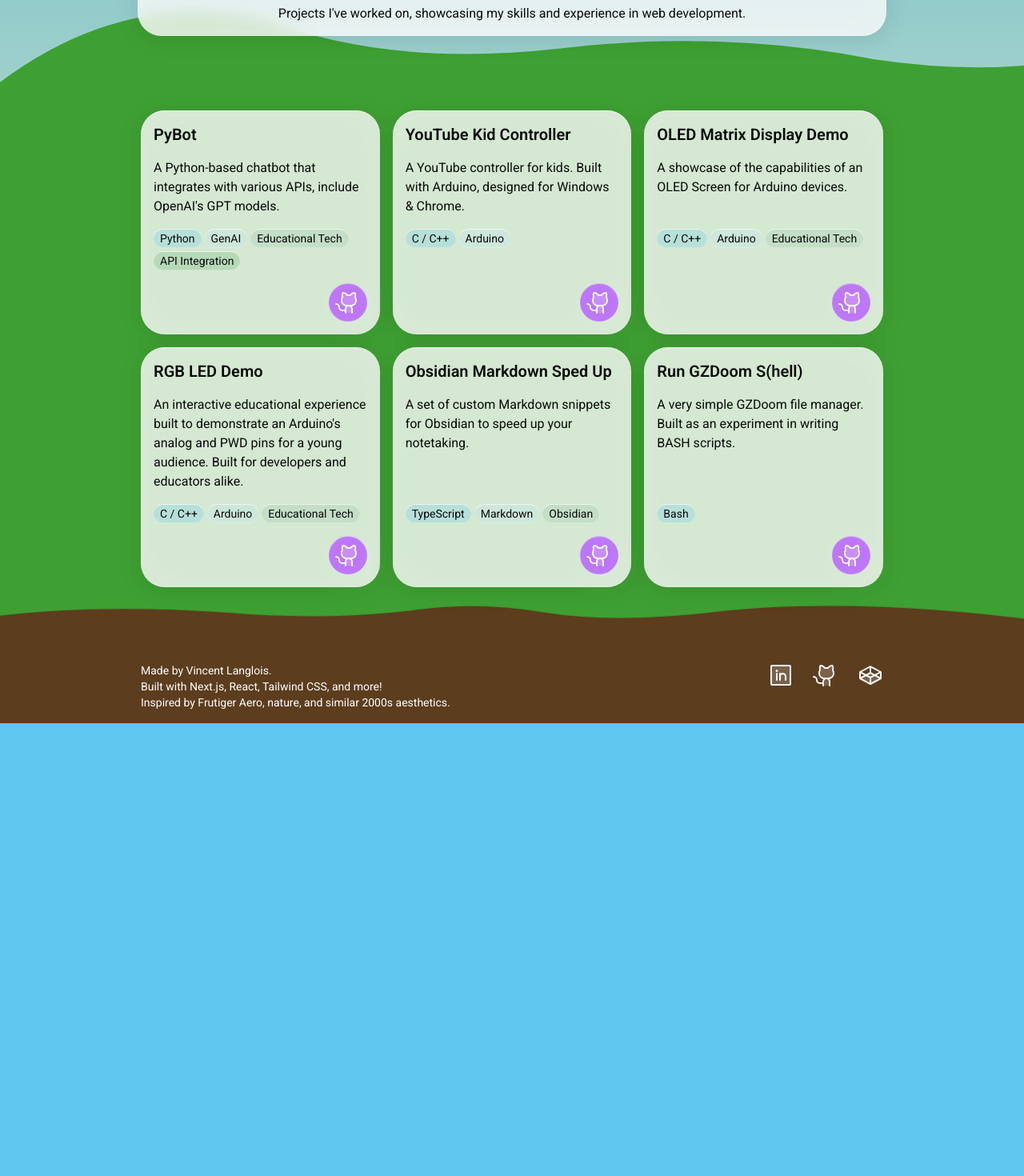
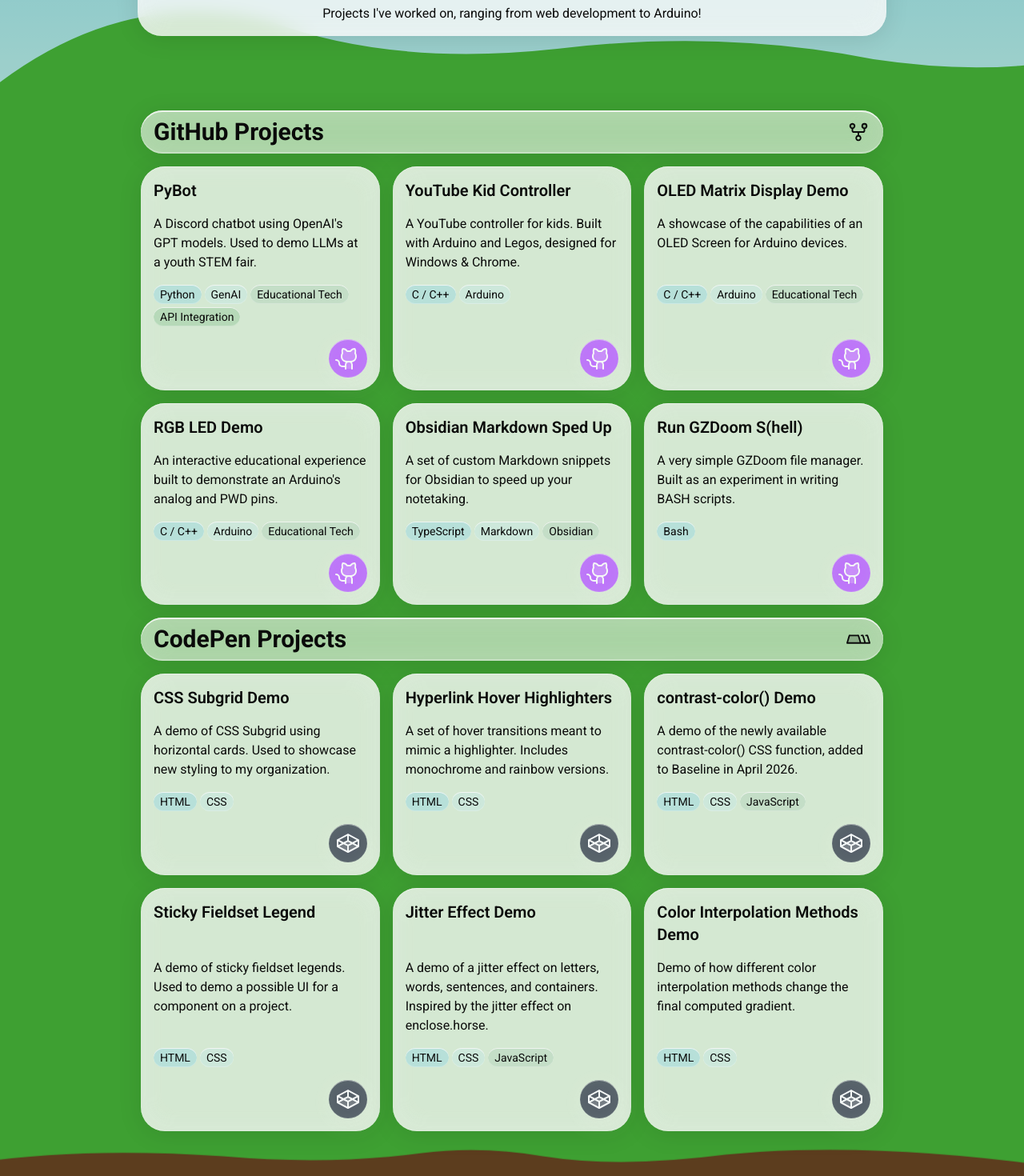
Before and after one commit to vtlanglois/portfolio-v2, a Next.js app: page /projects in a window 1280 px wide. Shown: the part 180-1650 px from the top of the page at 80% size. Before the commit the page ends 1084 px from the top, so only its background shows below. Built offline with nearby package versions, Linux system fonts and the light colour scheme.

Commit message:
feat: added CodePen projects

```diff
--- a/src/app/projects/page.tsx
+++ b/src/app/projects/page.tsx
@@ -14,8 +14,8 @@ export default function ProjectsPage() {
               Projects
             </h1>
             <p>
-              Projects I&apos;ve worked on, showcasing my skills and experience in
-              web development.
+              Projects I&apos;ve worked on, ranging from web development to
+              Arduino!
             </p>
           </Card>
         </Stack>
--- a/src/components/sections/ProjectsGrid.tsx
+++ b/src/components/sections/ProjectsGrid.tsx
@@ -1,15 +1,24 @@
-import projects from "@/data/projects";
+import projects, { codePenDemos } from "@/data/projects";
 import { ProjectItem } from "@/types/projectTypes";
 import Container from "../ui/Container";
 import ProjectCard from "../ui/ProjectCard";
 import Section from "../ui/Section";
 import Stack from "../ui/Stack";
+import Card from "../ui/Card";
+import { TabsIcon, GitForkIcon } from "@phosphor-icons/react/dist/ssr";
 
-export default function Projects() {
+export default function ProjectsGrid() {
   return (
     <Section id="projects" sectionNumber={1}>
       <Container>
         <Stack>
+          <Card
+            variation="heading"
+            className="flex flex-row flex-wrap items-center justify-between"
+          >
+            <h2 className="text-3xl font-bold leading-none">GitHub Projects</h2>
+            <GitForkIcon size={30} weight="duotone" />
+          </Card>
           <div className="grid grid-rows-1 lg:grid-cols-3 gap-4">
             {projects.map((project: ProjectItem) => (
               <ProjectCard
@@ -23,6 +32,28 @@ export default function Projects() {
               />
             ))}
           </div>
+          <Card
+            variation="heading"
+            className="flex flex-row flex-wrap items-center justify-between"
+          >
+            <h2 className="text-3xl font-bold leading-none">
+              CodePen Projects
+            </h2>
+            <TabsIcon size={30} weight="duotone" />
+          </Card>
+          <div className="grid grid-rows-1 lg:grid-cols-3 gap-4">
+            {codePenDemos.map((demo: ProjectItem) => (
+              <ProjectCard
+                key={demo.id}
+                title={demo.name}
+                summary={demo.summary}
+                tags={demo.tags}
+                link={demo.externalUrl}
+                altText={demo.linkAltText}
+                className="row-span-4 grid grid-rows-subgrid"
+              />
+            ))}
+          </div>
         </Stack>
       </Container>
     </Section>
--- /dev/null
+++ b/src/components/ui/CodePenLink.tsx
@@ -0,0 +1,23 @@
+import { CodepenLogoIcon } from "@phosphor-icons/react/dist/ssr";
+import Orb from "./Orb";
+
+export default function CodePenLink({
+  href,
+  alt,
+}: {
+  href: string;
+  alt: string;
+}) {
+  return (
+    <Orb
+      tag="a"
+      href={href}
+      target="_blank"
+      rel="noopener noreferrer"
+      className="bg-gray-800 hover:bg-gray-900"
+      title={alt}
+    >
+      <CodepenLogoIcon size={32} weight="duotone" className="text-slate-50 " />
+    </Orb>
+  );
+}
--- a/src/components/ui/ProjectCard.tsx
+++ b/src/components/ui/ProjectCard.tsx
@@ -2,6 +2,7 @@ import { TagItem } from "@/types/tagTypes";
 import Card from "./Card";
 import TagList from "./TagList";
 import GitHubLink from "./GitHubLink";
+import CodePenLink from "./CodePenLink";
 
 export default function ProjectCard({
   title,
@@ -24,7 +25,11 @@ export default function ProjectCard({
       <p>{summary}</p>
       <TagList labelledBy="skills-tag-label" tags={tags} />
       <div className="text-end">
-        <GitHubLink href={link} alt={altText} />
+        {link.includes("github") ? (
+          <GitHubLink href={link} alt={altText} />
+        ) : (
+          <CodePenLink href={link} alt={altText} />
+        )}
       </div>
     </Card>
   );
--- a/src/data/projects.ts
+++ b/src/data/projects.ts
@@ -24,7 +24,7 @@ export const youtubeKidControllerProject: ProjectItem = {
   id: "youtube-kid-controller",
   name: "YouTube Kid Controller",
   summary:
-    "A YouTube controller for kids. Built with Arduino, designed for Windows & Chrome.",
+    "A YouTube controller for kids. Built with Arduino and Legos, designed for Windows & Chrome.",
   tags: [TAGS.c, TAGS.arduino],
   externalUrl: "https://github.com/vtlanglois/ArduinoKidController-I341",
   linkAltText: "Link to YouTube Kid Controller on GitHub",
@@ -44,7 +44,7 @@ export const rgbLEDDemoProject: ProjectItem = {
   id: "rgb-led-demo",
   name: "RGB LED Demo",
   summary:
-    "An interactive educational experience built to demonstrate an Arduino's analog and PWD pins for a young audience. Built for developers and educators alike.",
+    "An interactive educational experience built to demonstrate an Arduino's analog and PWD pins.",
   tags: [TAGS.c, TAGS.arduino, TAGS.educationTech],
   externalUrl: "https://github.com/vtlanglois/RGB_LED_Dials",
   linkAltText: "Link to RGB LED Demo on GitHub",
@@ -54,7 +54,7 @@ export const pybotProject: ProjectItem = {
   id: "pybot",
   name: "PyBot",
   summary:
-    "A Python-based chatbot that integrates with various APIs, include OpenAI's GPT models.",
+    "A Discord chatbot using OpenAI's GPT models. Used to demo LLMs at a youth STEM fair.",
   tags: [TAGS.python, TAGS.genai, TAGS.educationTech, TAGS.apiIntegration],
   externalUrl: "https://github.com/vtlanglois/PyBot",
   linkAltText: "Link to PyBot on GitHub",
@@ -73,16 +73,86 @@ export const runGZDoomProject: ProjectItem = {
 export const obsidianMarkdownSpedUpProject: ProjectItem = {
   id: "obsidian-sped-up",
   name: "Obsidian Markdown Sped Up",
-  summary: "A set of custom Markdown snippets for Obsidian to speed up your notetaking.",
+  summary:
+    "A set of custom Markdown snippets for Obsidian to speed up your notetaking.",
   tags: [TAGS.typescript, TAGS.markdown, TAGS.obsidian],
   externalUrl: "https://github.com/vtlanglois/obsidian-MarkdownSpedUp",
-  linkAltText: "Link to Obsidian Markdown Sped Up on GitHub"
-}
+  linkAltText: "Link to Obsidian Markdown Sped Up on GitHub",
+};
+
+export const cssSubgridDemo: ProjectItem = {
+  id: "css-subgrid-demo",
+  name: "CSS Subgrid Demo",
+  summary:
+    "A demo of CSS Subgrid using horizontal cards. Used to showcase new styling to my organization.",
+  tags: [TAGS.html, TAGS.css],
+  externalUrl: "https://codepen.io/vtlanglois/pen/LEVgdqX",
+  linkAltText: "Link to CSS Subgrid Demo on CodePen",
+};
+
+export const hyperLinkHoverHighlightersDemo: ProjectItem = {
+  id: "hyperlink-highlighter",
+  name: "Hyperlink Hover Highlighters",
+  summary:
+    "A set of hover transitions meant to mimic a highlighter. Includes monochrome and rainbow versions.",
+  tags: [TAGS.html, TAGS.css],
+  externalUrl: "https://codepen.io/vtlanglois/pen/WbvYpNx",
+  linkAltText: "Link to Hyperlink Hover Highlighters on CodePen",
+};
+
+export const stickyLegendsDemo: ProjectItem = {
+  id: "sticky-legends",
+  name: "Sticky Fieldset Legend",
+  summary:
+    "A demo of sticky fieldset legends. Used to demo a possible UI for a component on a project.",
+  tags: [TAGS.html, TAGS.css],
+  externalUrl: "https://codepen.io/vtlanglois/details/YPWJymr",
+  linkAltText: "Link to Sticky Fieldset Legends Demo on CodePen",
+};
+
+export const jitterEffectDemo: ProjectItem = {
+  id: "jitter-effect",
+  name: "Jitter Effect Demo",
+  summary:
+    "A demo of a jitter effect on letters, words, sentences, and containers. Inspired by the jitter effect on enclose.horse.",
+  tags: [TAGS.html, TAGS.css, TAGS.javascript],
+  externalUrl: "https://codepen.io/vtlanglois/pen/vEKVjNW",
+  linkAltText: "Link to Jitter Effect Demo on CodePen",
+};
+
+export const colorInterpolationMethodsDemo: ProjectItem = {
+  id: "color-interpolation",
+  name: "Color Interpolation Methods Demo",
+  summary:
+    "Demo of how different color interpolation methods change the final computed gradient.",
+  tags: [TAGS.html, TAGS.css],
+  externalUrl: "https://codepen.io/vtlanglois/pen/bNemxrZ",
+  linkAltText: "Link to Color Interpolation Methods Demo on CodePen",
+};
+
+export const contrastColorDemo: ProjectItem = {
+  id: "contrast-color",
+  name: "contrast-color() Demo",
+  summary:
+    "A demo of the newly available contrast-color() CSS function, added to Baseline in April 2026.",
+  tags: [TAGS.html, TAGS.css, TAGS.javascript],
+  externalUrl: "https://codepen.io/vtlanglois/pen/bNemxrZ",
+  linkAltText: "Link to Color Interpolation Methods Demo on CodePen",
+};
+
+export const codePenDemos: Array<ProjectItem> = [
+  cssSubgridDemo,
+  hyperLinkHoverHighlightersDemo,
+  contrastColorDemo,
+  stickyLegendsDemo,
+  jitterEffectDemo,
+  colorInterpolationMethodsDemo,
+];
 
 const projects: Array<ProjectItem> = [
   // portfolioProject,
   // altasM1Project,
-    pybotProject,
+  pybotProject,
   youtubeKidControllerProject,
   oledMatrixDisplayDemoProject,
   rgbLEDDemoProject,
```
